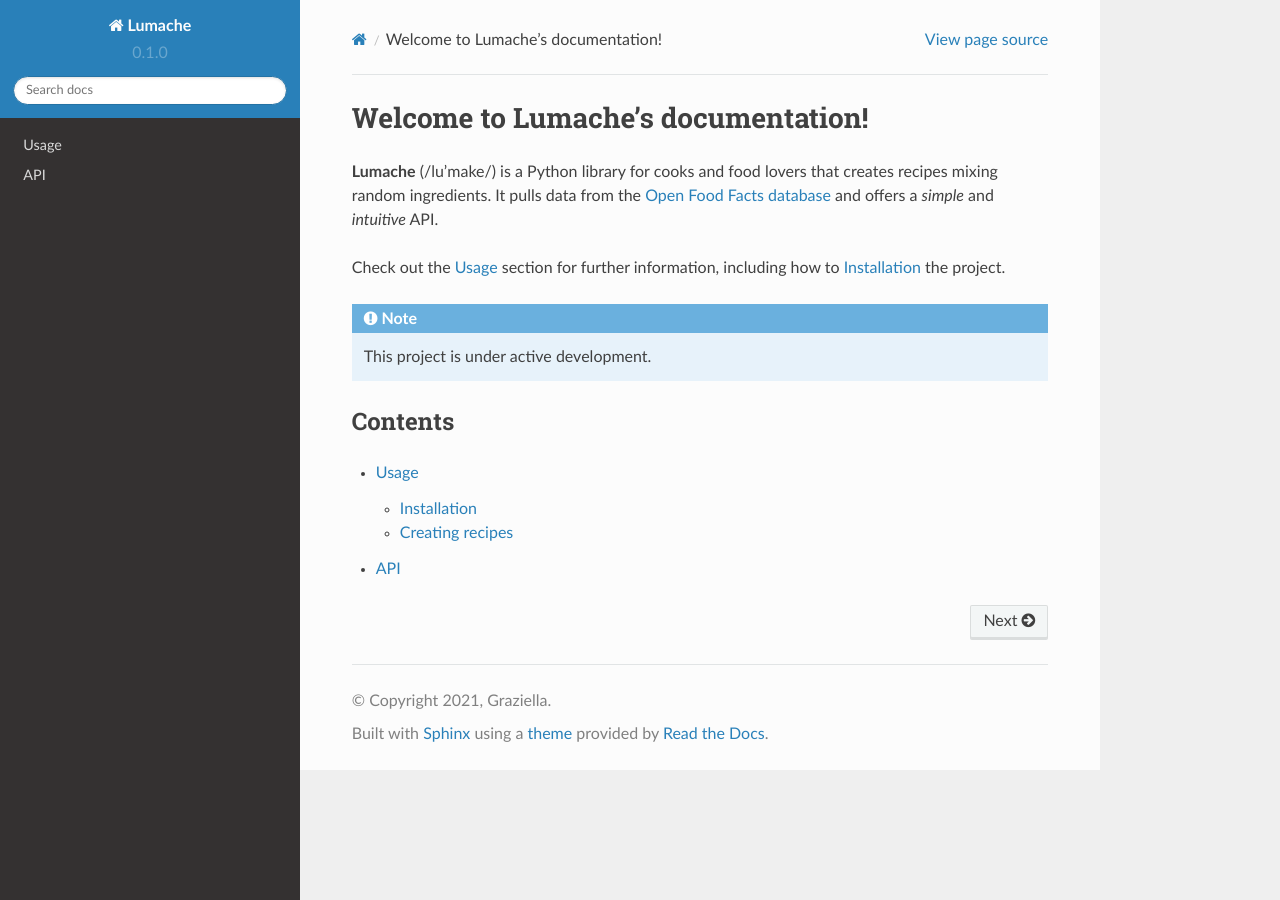
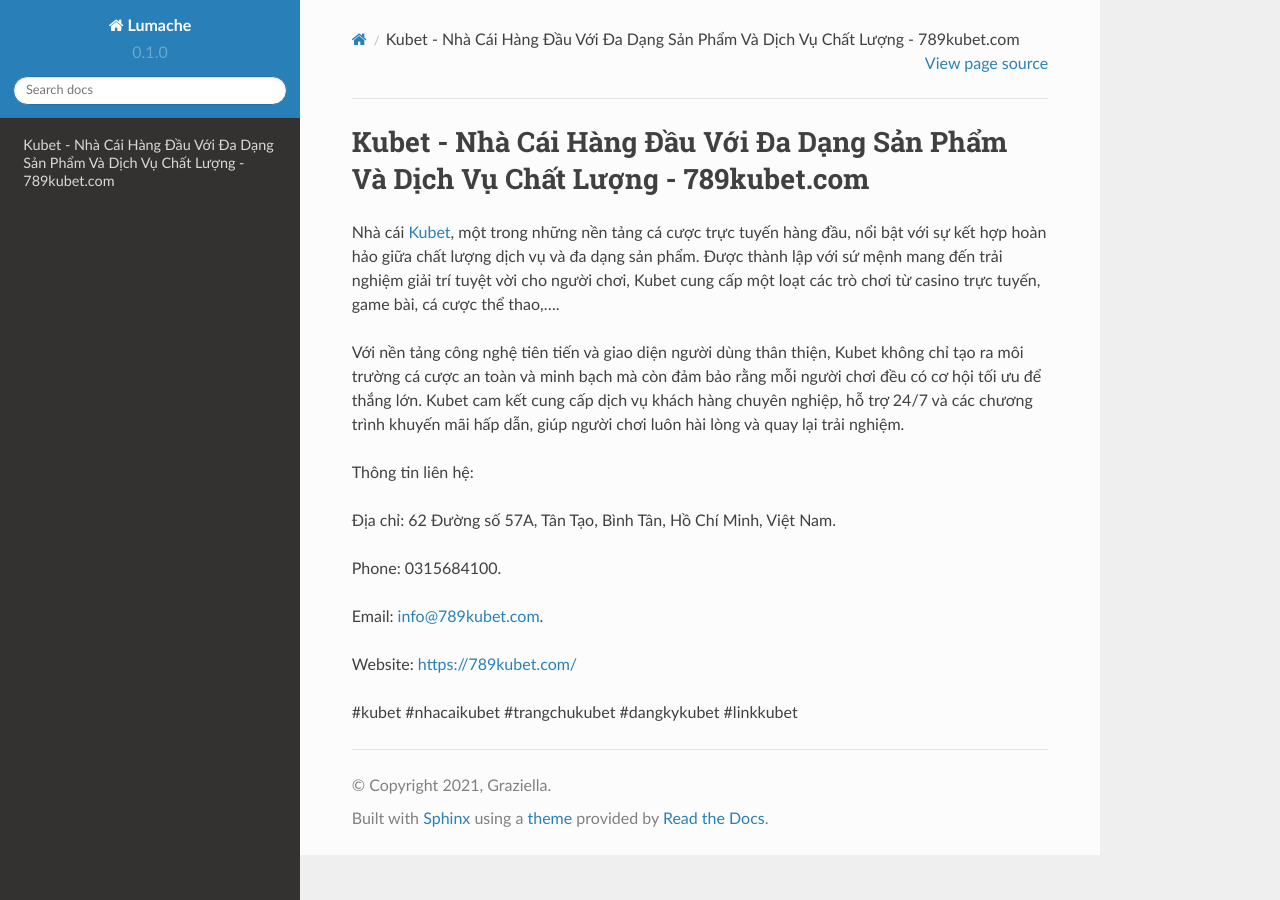
Before and after one commit to iaduphattai904809/789kubetcom, a Sphinx documentation site: the page built from docs/source/index.rst, in a window 1280 px wide. Built offline with Sphinx 7.4.7 and the Read the Docs theme 2.0.0, drawn with Linux system fonts in a browser that asks for light colours.

Commit message:
Update index.rst

```diff
--- a/docs/source/index.rst
+++ b/docs/source/index.rst
@@ -1,22 +1,18 @@
-Welcome to Lumache's documentation!
+Kubet - Nhà Cái Hàng Đầu Với Đa Dạng Sản Phẩm Và Dịch Vụ Chất Lượng - 789kubet.com
 ===================================
 
-**Lumache** (/lu'make/) is a Python library for cooks and food lovers
-that creates recipes mixing random ingredients.
-It pulls data from the `Open Food Facts database <https://world.openfoodfacts.org/>`_
-and offers a *simple* and *intuitive* API.
+Nhà cái `Kubet <https://789kubet.com/>`_, một trong những nền tảng cá cược trực tuyến hàng đầu, nổi bật với sự kết hợp hoàn hảo giữa chất lượng dịch vụ và đa dạng sản phẩm. Được thành lập với sứ mệnh mang đến trải nghiệm giải trí tuyệt vời cho người chơi, Kubet cung cấp một loạt các trò chơi từ casino trực tuyến, game bài, cá cược thể thao,....
 
-Check out the :doc:`usage` section for further information, including
-how to :ref:`installation` the project.
+Với nền tảng công nghệ tiên tiến và giao diện người dùng thân thiện, Kubet không chỉ tạo ra môi trường cá cược an toàn và minh bạch mà còn đảm bảo rằng mỗi người chơi đều có cơ hội tối ưu để thắng lớn. Kubet cam kết cung cấp dịch vụ khách hàng chuyên nghiệp, hỗ trợ 24/7 và các chương trình khuyến mãi hấp dẫn, giúp người chơi luôn hài lòng và quay lại trải nghiệm.
 
-.. note::
+Thông tin liên hệ:
 
-   This project is under active development.
+Địa chỉ: 62 Đường số 57A, Tân Tạo, Bình Tân, Hồ Chí Minh, Việt Nam.
 
-Contents
---------
+Phone: 0315684100.
 
-.. toctree::
+Email: info@789kubet.com.
 
-   usage
-   api
+Website: https://789kubet.com/
+
+#kubet #nhacaikubet #trangchukubet #dangkykubet #linkkubet
```
